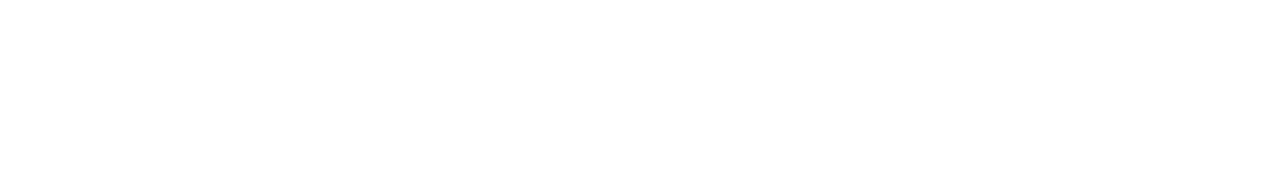
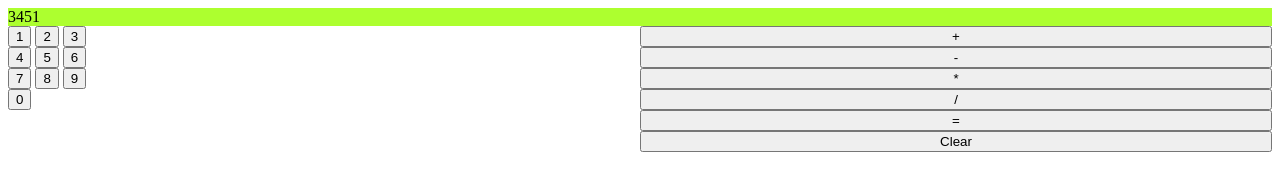
Before and after one commit to hlmurph/calculator, a plain HTML site: page index.html in a window 1280 px wide. Drawn offline with Linux system fonts and the light colour scheme.

Commit message:
Create calculator buttons and basic layout

```diff
--- a/index.html
+++ b/index.html
@@ -8,6 +8,36 @@
     <link rel="stylesheet" href="styles.css">
 </head>
 <body>
-
+    <div id="display">3451</div>
+    <div id="container">
+        <div id="numPad">
+            <div class="numRow">
+                <button class="number" id="1">1</button>
+                <button class="number" id="2">2</button>
+                <button class="number" id="3">3</button>
+            </div>
+            <div class="numRow">
+                <button class="number" id="4">4</button>
+                <button class="number" id="5">5</button>
+                <button class="number" id="6">6</button>
+            </div>
+            <div class="numRow">
+                <button class="number" id="7">7</button>
+                <button class="number" id="8">8</button>
+                <button class="number" id="9">9</button>
+            </div>
+            <div class="numRow">
+                <button class="number" id="0">0</button>
+            </div>
+        </div>
+        <div id="operatorPad">
+            <button class="operator" id="+">+</button>
+            <button class="operator" id="-">-</button>
+            <button class="operator" id="*">*</button>
+            <button class="operator" id="/">/</button>
+            <button class="operator" id="=">=</button>
+            <button class="operator" id="clear">Clear</button>
+        </div>
+    </div>
 </body>
 </html>
--- a/script.js
+++ b/script.js
@@ -1,3 +1,5 @@
+const container = document.querySelector('#container');
+
 let input1;
 let input2;
 let operation;
--- a/styles.css
+++ b/styles.css
@@ -0,0 +1,31 @@
+.number {
+
+}
+
+.operator {
+
+}
+
+#display {
+    background-color: greenyellow;
+}
+
+#container {
+    display: flex;
+}
+
+#numPad {
+    display: flex;
+    flex: 1;
+    flex-direction: column;
+}
+
+#numRow {
+    flex: 1;
+}
+
+#operatorPad {
+    display: flex;
+    flex: 1;
+    flex-direction: column;
+}
```
